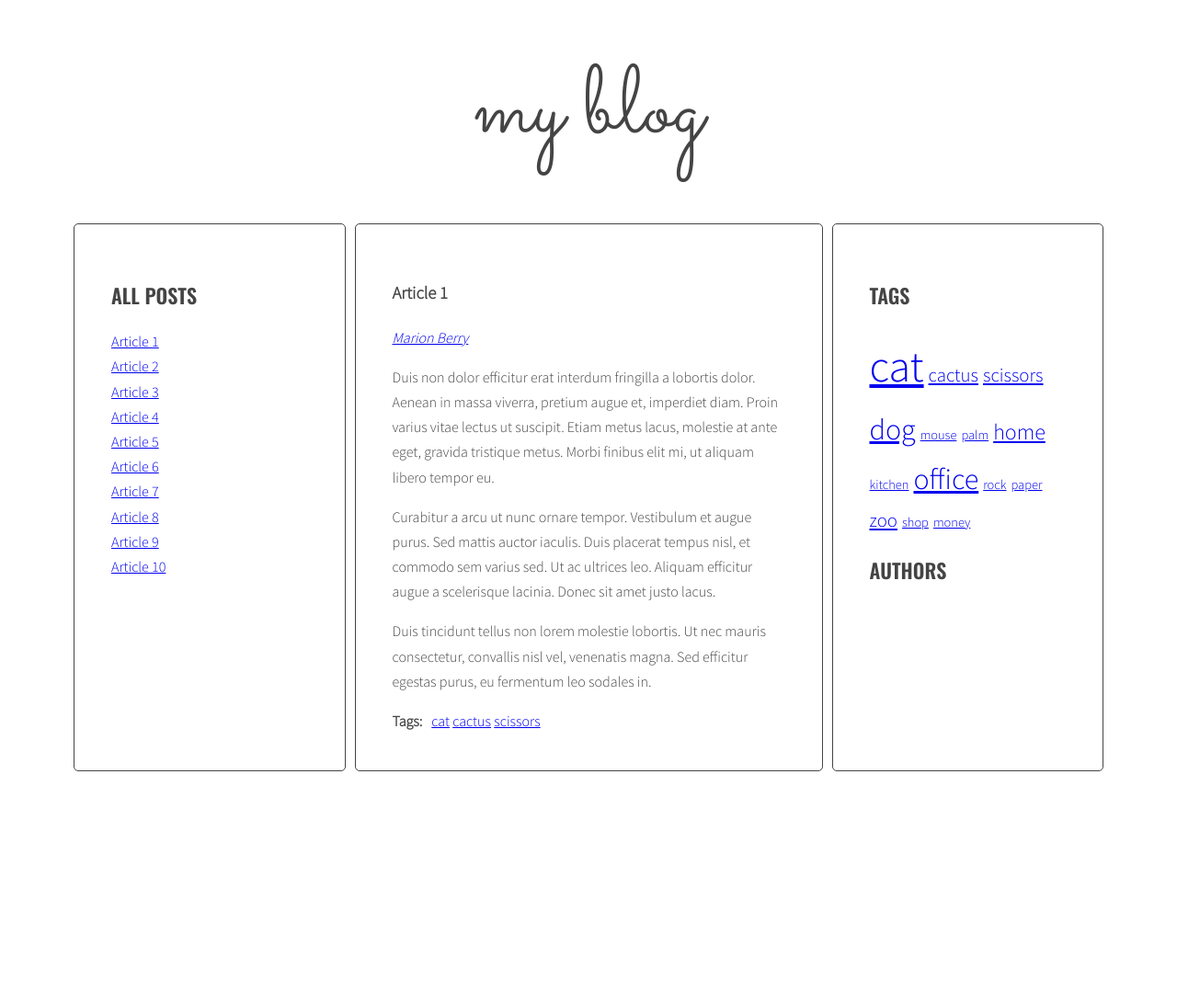
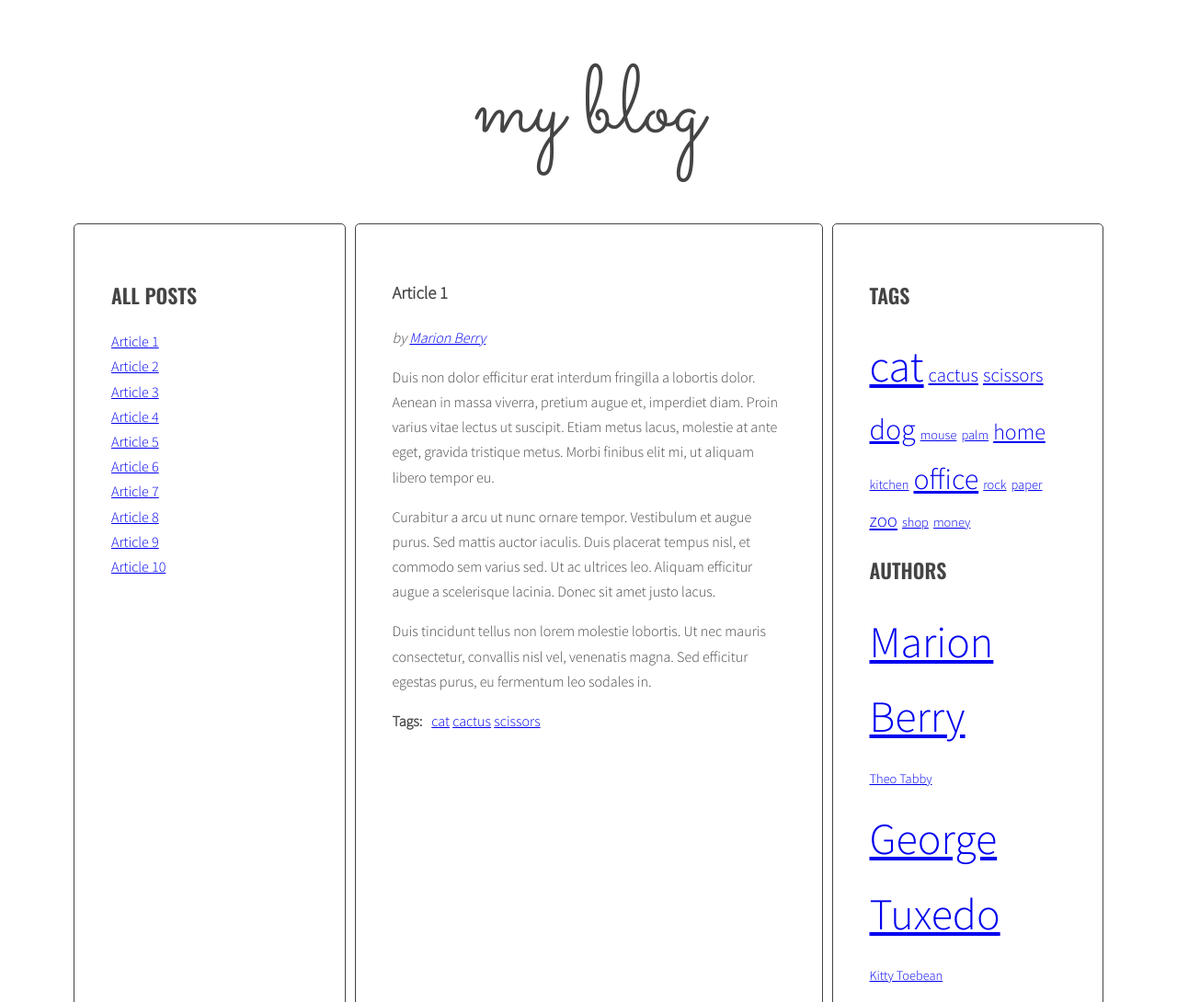
Before and after one commit to Julia-kho/javascript-blog, a website: page index.html in a window 1280 px wide. Shown: the top 1090 px of the page at 92% size. Before the commit the page ends 847 px from the top, so only its background shows below. Drawn offline with nearby package versions, Linux system fonts and the light colour scheme.

Commit message:
Generate list of authors and cloud of authors

```diff
--- a/js/script.js
+++ b/js/script.js
@@ -51,53 +51,37 @@ const optArticleSelector = '.post',
   optTitleListSelector = '.titles',
   optArticleTagsSelector = '.post-tags .list',
   optCloudClassCount = 5,
-  optCloudClassPrefix = 'tag-size-';
+  optCloudClassPrefix = 'tag-size-',
+  optArticleAuthorSelector = '.post-author .list';
 
-function generateTitleLinks(customSelector = ''){
-  console.log(generateTitleLinks);
-  console.log(customSelector);
-  /* remove contents of titleList */
 
+function generateTitleLinks(customSelector = '') {
   const titleList = document.querySelector(optTitleListSelector);
-
   titleList.innerHTML = '';
 
-  /* for each article */
-
   const articles = document.querySelectorAll(optArticleSelector + customSelector);
-
   let html = '';
 
-  for(let article of articles){
-
-    /* get the article id */
-
+  for (let article of articles) {
     const articleId = article.getAttribute('id');
-
-    /* find the title element */
-
     const articleTitle = article.querySelector(optTitleSelector).innerHTML;
 
-    /* create HTML of the link */
+    const linkHTML = '<li><a href="#' + articleId + '"><span>' + articleTitle + '</span></a></li>';
+    html += linkHTML;
 
-    const linkHTML = '<li><a href="#' + articleId + '"><span>' + articleTitle + '</span></a></li>';
-    console.log(linkHTML);
-
-    /* insert link into titleList */
-    html = html + linkHTML;
-
-    console.log(html);
+    // Get the author's name from the data-author attribute
+    const articleAuthor = article.getAttribute('data-author');
+    // Display the author's name after the words "by"
+    const authorHTML = '<a href="#author-' + articleAuthor + '">' + articleAuthor + '</a>';
+    article.querySelector('.post-author').innerHTML = 'by ' + authorHTML;
   }
 
   titleList.innerHTML = html;
 
   const links = document.querySelectorAll('.titles a');
-  console.log(links);
-
-  for(let link of links){
+  for (let link of links) {
     link.addEventListener('click', titleClickHandler);
   }
-
 }
 
 generateTitleLinks();
@@ -283,48 +267,72 @@ addClickListenersToTags();
 
 //Authors
 
-const optArticleAuthorSelector = '.post-author';
+function calculateAuthorsParams(articleAuthors){
+  const params = {max: 0, min: 999999};
 
-function generateAuthors(){
-  /* find all articles */
+  for(let articleAuthor in articleAuthors){
+    console.log(articleAuthor + ' is used ' + articleAuthors[articleAuthor] + ' times');
 
+    if(articleAuthors[articleAuthor] > params.max){
+      params.max = articleAuthors[articleAuthor];
+    }
+
+    if(articleAuthors[articleAuthor] < params.min){
+      params.min = articleAuthors[articleAuthor];
+    }
+  }
+
+  return params;
+}
+
+function calculateAuthorClass (count, params){
+  const normalizedCount = count - params.min;
+  const normalizedMax = params.max - params.min;
+  const percentage = normalizedCount / normalizedMax;
+  const classNumber = Math.floor( percentage * (optCloudClassCount - 1) + 1 );
+
+  return optCloudClassPrefix + classNumber;
+}
+
+
+function generateAuthors() {
+  // Find the list of authors in the right column
+  const authorList = document.querySelector('.list.authors');
+
+  // Create a new variable allAuthors with an empty object
+  let allAuthors = {};
+
+  // Find all articles
   const articles = document.querySelectorAll(optArticleSelector);
 
-  /* START LOOP: for every article: */
+  // Loop through each article
+  for (let article of articles) {
+    // Get the author from the data-author attribute
+    const articleAuthor = article.getAttribute('data-author');
 
-  for(let article of articles){
+    // Check if this author is not already in allAuthors
+    if (!allAuthors.hasOwnProperty(articleAuthor)) {
+      // Add author to allAuthors object
+      allAuthors[articleAuthor] = 1;
+    } else {
+      allAuthors[articleAuthor]++;
+    }
+  }
 
-    /* find author wrapper */
+  // Create a variable for all links HTML code
+  const authorsParams = calculateAuthorsParams(allAuthors);
+  let allAuthorsHTML = '';
 
-    const titleAuthor = article.querySelector(optArticleAuthorSelector);
+  // Loop through each author in allAuthors
+  for (let articleAuthor in allAuthors) {
+    // Generate code of a link and add it to allAuthorsHTML
+    const authorLinkHTML = `<li><a class="${calculateAuthorClass(allAuthors[articleAuthor], authorsParams)}" href="#author-${articleAuthor}">${articleAuthor}</a></li>`;
+    allAuthorsHTML += authorLinkHTML;
+  }
 
-    /* make html variable with empty string */
-
-    let html = '';
-
-    /* get author from data-author attribute */
-
-    const articleAuthors = article.getAttribute('data-author');
-    console.log(articleAuthors);
-
-    /* generate HTML of the link */
-
-    const linkHTML = '<li><a href="#author-' + articleAuthors + '">' + articleAuthors + '</a></li> ';
-    console.log(linkHTML);
-
-    /* add generated code to html variable */
-
-    html = html + linkHTML;
-    console.log(html);
-
-    /* insert HTML of all the links into the author wrapper */
-
-    titleAuthor.innerHTML = html;
-
-  /* END LOOP: for every article: */
-  }
+  // Add HTML for allAuthorsHTML to authorList
+  authorList.innerHTML = allAuthorsHTML;
 }
-
 generateAuthors();
 
 //Clicking Authors
@@ -358,7 +366,7 @@ function authorClickHandler(event){
   /* END LOOP: for each active author link */
   }
   /* find all author links with "href" attribute equal to the "href" constant */
-  const authorLinks = document.querySelectorAll(href);
+  const authorLinks = document.querySelectorAll('a[href="' + href + '"]');
   console.log(authorLinks);
 
   /* START LOOP: for each found author link */
--- a/sass/style.scss
+++ b/sass/style.scss
@@ -153,3 +153,8 @@ body {
   display: inline-block;
   margin-right: 5px;
 }
+
+.list.authors li {
+  display: inline-block;
+  margin-right: 5px;
+}
```
Also changed, not shown: css/style.css, 1 other file.
